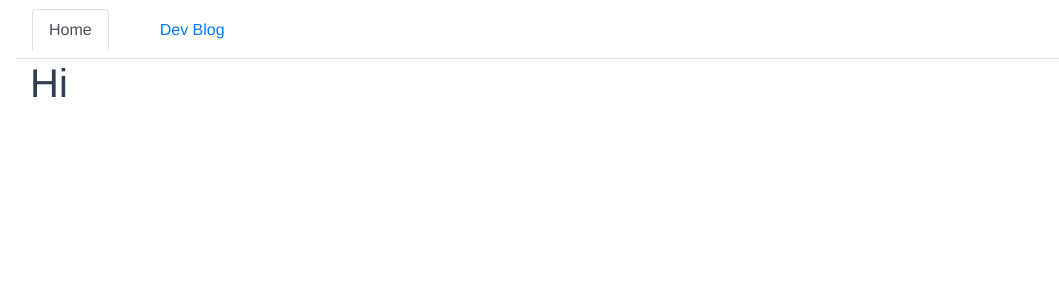
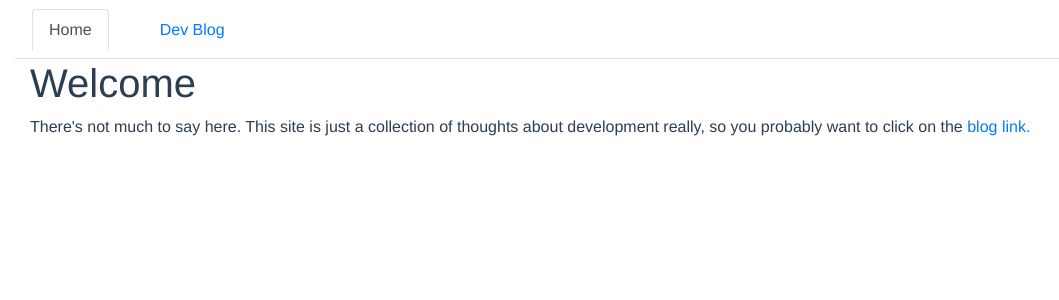
Before and after one commit to EdgeCaseBerg/dev-blog, a Vue app: page / in a window 1280 px wide. Shown: the top 300 px of the page, without its empty margins (0-1059 px from the left). Built offline with nearby package versions, Linux system fonts and the light colour scheme.

Commit message:
Simplify Home page

```diff
--- a/src/views/Home.vue
+++ b/src/views/Home.vue
@@ -1,12 +1,16 @@
 <template>
   <b-container>
-    <h1>Hi</h1>
+    <b-row>
+      <b-col>
+        <h1>Welcome</h1>
+      </b-col>
+    </b-row>
+    <b-row>
+      <b-col>
+        <p>
+          There's not much to say here. This site is just a collection of thoughts about development really, so you probably want to click on the <router-link to="/dev-blog">blog link.</router-link>
+        </p>
+      </b-col>
+    </b-row>
   </b-container>
 </template>
-
-<script>
-export default {
-  name: "home",
-};
-</script>
-<style scoped></style>
```
